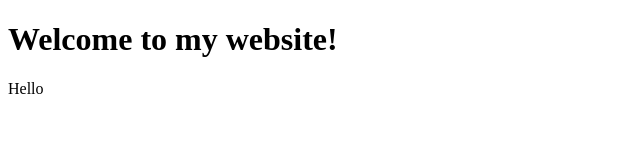
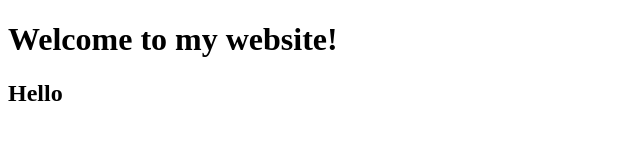
Before and after one commit to Gitpixel-debug/Hello, a plain HTML site: page hello.html in a window 1280 px wide. Shown: the full height of the page, 0-640 px from the left. Drawn offline with Linux system fonts and the light colour scheme.

Commit message:
Heading 2

```diff
--- a/hello.html
+++ b/hello.html
@@ -4,5 +4,5 @@
 </html>
 <body>
     <h1>Welcome to my website!</h1>
-    Hello
+    <h2>Hello</h2>
 </body>
```
